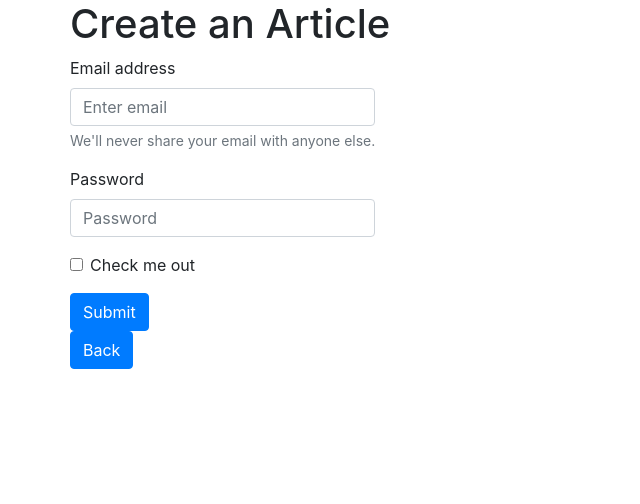
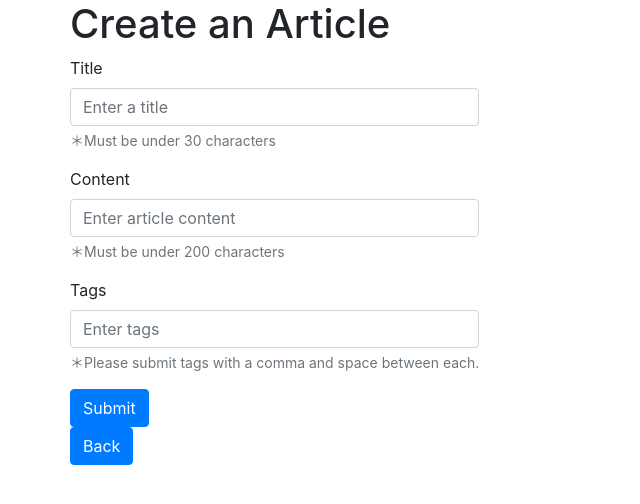
Before and after one commit to Timothy-Merchant/Week10ReactChallenges, a React (Create React App) app: page /news/create in a window 1280 px wide. Shown: the top 504 px of the page, without its empty margins (0-640 px from the left). Built offline with nearby package versions, Linux system fonts and the light colour scheme.

Commit message:
refactored ARticle.js

```diff
--- a/src/components/news/Article.js
+++ b/src/components/news/Article.js
@@ -1,6 +1,7 @@
 import { Component } from 'react'
 import axios from "../../axios"
 import Comments from "./Comments"
+import CreateComment from "./CreateComment"
 import { Button, Card, Row, Container } from 'react-bootstrap';
 
 class Article extends Component {
@@ -30,10 +31,6 @@ class Article extends Component {
         axios.get(`/articles/${this.props.id}`).then(({ data }) => {
             this.setState({ article: data.data })
         })
-
-        axios.get(`/articles/${this.props.id}/comments`).then(({ data }) => {
-            this.setState({ comments: data.data })
-        })
     }
 
     render() {
@@ -62,6 +59,9 @@ class Article extends Component {
                             {showComments ? <Comments articleID={this.props.id} comments={comments} /> : null}
                         </Row>
                         <Row>
+                            <CreateComment articleID={this.props.id} />
+                        </Row>
+                        <Row>
                             <Button href="../news" variant="primary" type="submit">Back</Button>
                         </Row>
                     </Container>
--- a/src/components/news/Articles.js
+++ b/src/components/news/Articles.js
@@ -10,7 +10,7 @@ class Articles extends Component {
 
         this.state = {
             articles: "",
-            id: 0
+            ids: 0
         }
 
         this.handleId = this.handleId.bind(this);
--- a/src/components/news/Comments.js
+++ b/src/components/news/Comments.js
@@ -1,9 +1,27 @@
+import { Component } from 'react'
 import Card from "react-bootstrap/Card";
+import axios from "../../axios"
 
-const Comments = ({ comments }) => {
+class Comments extends Component {
 
-    console.log(comments);
+    constructor(props) {
+        super(props)
 
+        this.state = {
+            comments: ""
+        }
+    }
+
+
+    componentDidMount() {
+        axios.get(`/articles/${this.props.articleID}/comments`).then(({ data }) => {
+            this.setState({ comments: data.data })
+        })
+    }
+
+    render() {
+
+        const { comments } = this.state;
         return (
             comments.length === 0 ? "No Comments" :
                 <>
@@ -19,4 +37,6 @@ const Comments = ({ comments }) => {
         )
     }
 
+}
+
 export default Comments
--- a/src/components/news/CreateArticle.js
+++ b/src/components/news/CreateArticle.js
@@ -1,5 +1,5 @@
 import { Component } from 'react'
-// import axios from "../../axios"
+import axios from "../../axios"
 import { Form, Container, Row, Button } from "react-bootstrap"
 
 class CreateArticle extends Component {
@@ -9,22 +9,43 @@ class CreateArticle extends Component {
         super(props)
 
         this.state = {
-            articles: "",
-            id: 0
+            title: "",
+            content: "",
+            tags: "",
         }
 
-        this.handleId = this.handleId.bind(this);
+        this.handleTitle = this.handleTitle.bind(this);
+        this.handleContent = this.handleContent.bind(this);
+        this.handleTags = this.handleTags.bind(this);
+        this.handleSubmit = this.handleSubmit.bind(this);
 
     }
 
-    // componentDidMount() {
-    //     axios.get("/articles").then(({ data }) => {
-    //         this.setState({ articles: data.data })
-    //     })
-    // }
+    handleTitle(e) {
+        this.setState({ title: e.currentTarget.value });
+    }
 
-    handleId(e) {
-        this.setState({ id: e.currentTarget.value });
+    handleContent(e) {
+        this.setState({ content: e.currentTarget.value });
+    }
+
+    handleTags(e) {
+        const handledTags = e.currentTarget.value.split(/\s*,\s*/);
+        this.setState({ tags: handledTags });
+    }
+
+    handleSubmit(e) {
+        e.preventDefault();
+
+        const { title, content, tags } = this.state;
+
+        axios.post("/articles", {
+            title: title,
+            content: content,
+            tags: tags
+        }).then((response) => {
+            console.log(response);
+        });
     }
 
         render() {
@@ -37,22 +58,28 @@ class CreateArticle extends Component {
                         </Row>
                         <Row>
                             <Form>
-                            <Form.Group controlId="formBasicEmail">
-                                <Form.Label>Email address</Form.Label>
-                                <Form.Control type="email" placeholder="Enter email" />
+                                <Form.Group controlId="formTitle">
+                                    <Form.Label>Title</Form.Label>
+                                    <Form.Control onChange={this.handleTitle} type="text" placeholder="Enter a title" />
                                     <Form.Text className="text-muted">
-                                    We'll never share your email with anyone else.
+                                        ＊Must be under 30 characters
                                 </Form.Text>
                                 </Form.Group>
-
-                            <Form.Group controlId="formBasicPassword">
-                                <Form.Label>Password</Form.Label>
-                                <Form.Control type="password" placeholder="Password" />
+                                <Form.Group controlId="formContent">
+                                    <Form.Label>Content</Form.Label>
+                                    <Form.Control onChange={this.handleContent} type="text" placeholder="Enter article content" />
+                                    <Form.Text className="text-muted">
+                                        ＊Must be under 200 characters
+                                </Form.Text>
                                 </Form.Group>
-                            <Form.Group controlId="formBasicCheckbox">
-                                <Form.Check type="checkbox" label="Check me out" />
+                                <Form.Group controlId="formTags">
+                                    <Form.Label>Tags</Form.Label>
+                                    <Form.Control onChange={this.handleTags} type="text" placeholder="Enter tags" />
+                                    <Form.Text className="text-muted">
+                                        ＊Please submit tags with a comma and space between each.
+                                </Form.Text>
                                 </Form.Group>
-                            <Button variant="primary" type="submit">
+                                <Button variant="primary" onClick={this.handleSubmit}>
                                     Submit
                             </Button>
                             </Form>
--- /dev/null
+++ b/src/components/news/CreateComment.js
@@ -0,0 +1,80 @@
+import { Component } from 'react'
+import axios from "../../axios"
+import { Form, Container, Row, Button } from "react-bootstrap"
+
+class CreateComment extends Component {
+
+    constructor(props) {
+
+        super(props)
+
+        this.state = {
+            email: "",
+            comment: ""
+        }
+
+        this.handleEmail = this.handleEmail.bind(this);
+        this.handleComment = this.handleComment.bind(this);
+        this.handleSubmit = this.handleSubmit.bind(this);
+
+    }
+
+    handleEmail(e) {
+        this.setState({ email: e.currentTarget.value });
+    }
+
+    handleComment(e) {
+        this.setState({ comment: e.currentTarget.value });
+    }
+
+    handleSubmit(e) {
+        e.preventDefault();
+
+        const { email, comment } = this.state;
+
+        axios.post(`/articles/${this.props.articleID}/comments`, {
+            email: email,
+            comment: comment
+        }).then((response) => {
+            console.log(response);
+        });
+    }
+
+    render() {
+
+        return (
+            <>
+                <Container>
+                    <Row>
+                        <h3>Create a Comment</h3>
+                    </Row>
+                    <Row>
+                        <Form>
+                            <Form.Group controlId="formTitle">
+                                <Form.Label>Email</Form.Label>
+                                <Form.Control onChange={this.handleEmail} type="email" placeholder="Enter email" />
+                                <Form.Text className="text-muted">
+                                    ＊Must be a valid email
+                                </Form.Text>
+                            </Form.Group>
+                            <Form.Group controlId="formContent">
+                                <Form.Label>Comment</Form.Label>
+                                <Form.Control onChange={this.handleComment} type="text" placeholder="Enter comment" />
+                                <Form.Text className="text-muted">
+                                    ＊Must be under 200 characters
+                                </Form.Text>
+                            </Form.Group>
+                            <Button variant="primary" onClick={this.handleSubmit}>
+                                Submit
+                            </Button>
+                        </Form>
+                    </Row>
+                </Container>
+            </>
+        )
+
+    }
+
+}
+
+export default CreateComment
```
Lines whose indentation alone changed are shown as unchanged.
